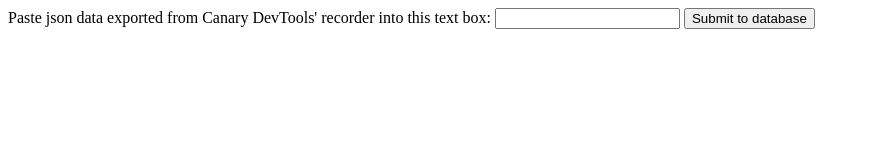
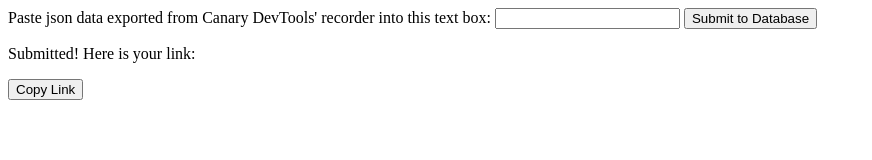
Before and after one commit to AlurienFlame/tech-screen-replay, a website: page save.html in a window 1280 px wide. Shown: the whole page, without its empty margins (0-872 px from the left). Drawn offline with Linux system fonts and the light colour scheme.

Commit message:
Added copying to clipboard

```diff
--- a/save.html
+++ b/save.html
@@ -10,11 +10,16 @@
 <body>
     <label for="instructions">Paste json data exported from Canary DevTools' recorder into this text box:</label>
     <input id="instructions" type="text">
-    <input type="button" onclick="submit()" value="Submit to database">
-    <p id="link"></p>
+    <button onclick="submit()">Submit to Database</button>
+    <div id="hidden">
+        <p>Submitted! Here is your link: </p>
+        <p id="link"></p>
+        <button id="copy" onclick="copy()">Copy Link</button>
+    </div>
     <script>
+        let link = document.querySelector("#link");
+
         function submit() {
-            let link = document.querySelector("#link");
             let instructions = document.querySelector("#instructions").value;
             if (instructions === "") return;
             fetch("../save", {
@@ -24,12 +29,22 @@
             }).then(response =>
                 response.json()
             ).then(data =>
-                link.textContent = `Submitted! Here is your link: localhost:3000/replay?id=${data.id}`
+                link.textContent = `localhost:3000/replay?id=${data.id}`
                 // TODO: copy to clipboard button
             ).catch(err =>
                 console.log(err)
             );
         }
+
+        function copy() {
+            let range = document.createRange();
+            range.selectNode(link);
+            window.getSelection().removeAllRanges();
+            window.getSelection().addRange(range);
+            document.execCommand("copy");
+            window.getSelection().removeAllRanges();
+            alert(`Copied "${link.textContent}" to clipboard.`);
+        }
     </script>
 </body>
 
```
